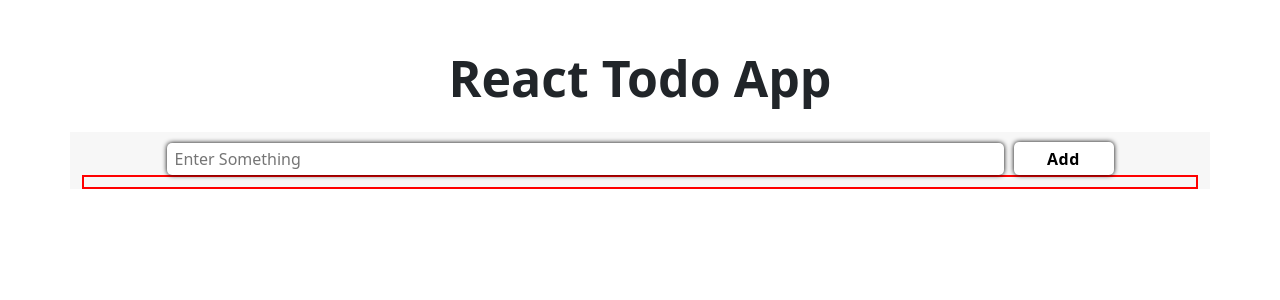
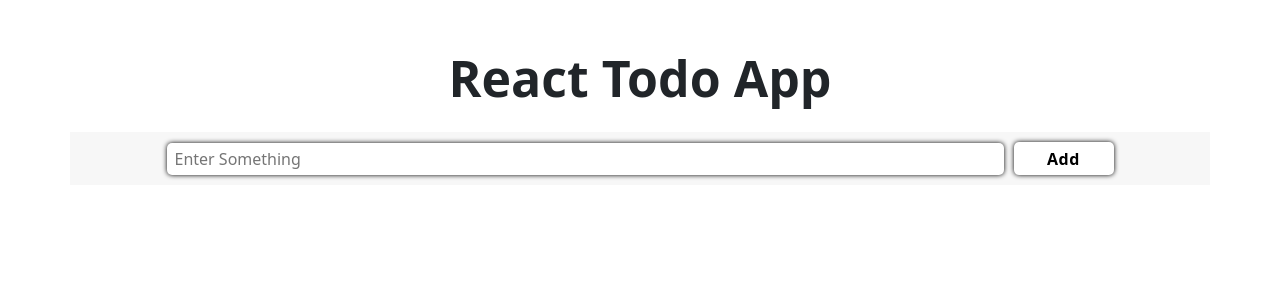
Before and after one commit to Sadaan-Siddique/React-6th-assignment, a React (Create React App) app: page / in a window 1280 px wide. Shown: the top 300 px of the page. Built offline with nearby package versions, Linux system fonts and the light colour scheme.

Commit message:
Removed Border

```diff
--- a/src/App.css
+++ b/src/App.css
@@ -47,11 +47,11 @@ h1{
 .todo-div ul {
   list-style: none;
   padding: 5px 5px;
-  border: 2px solid red;
+  /* border: 2px solid red; */
 }
 
 .todo-div ul li {
-  border: 2px solid blue;
+  /* border: 2px solid blue; */
   align-items: center;
   width: 100%;
   /* max-width: ; */
```
